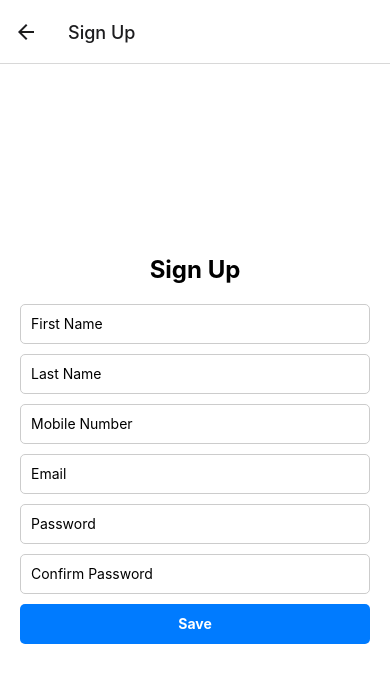
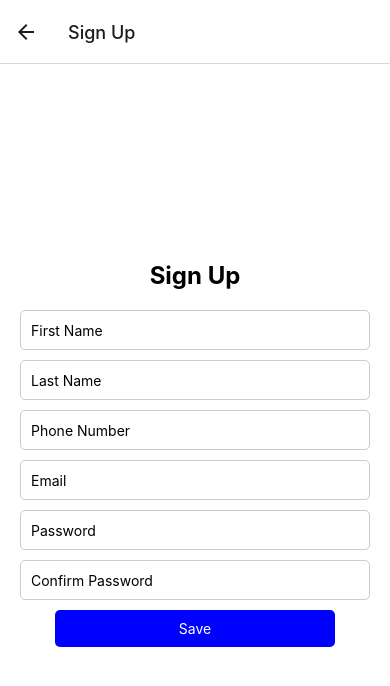
Before and after one commit to imnites/infinity-laundry, a React Native app in the folder frontend/: screen / in a window 390 px wide. Both pictures are taken after a click on the element "Sign up.". Shown: the top 686 px of the page. Built offline with nearby package versions, Linux system fonts and the light colour scheme.

Commit message:
sign up work done

```diff
--- a/frontend/package.json
+++ b/frontend/package.json
@@ -16,10 +16,12 @@
     "@react-navigation/native-stack": "^6.9.23",
     "apollo-link-context": "^1.0.20",
     "apollo-link-http": "^1.5.17",
+    "formik": "^2.4.5",
     "react": "18.2.0",
     "react-native": "0.73.5",
     "react-native-safe-area-context": "^4.9.0",
-    "react-native-screens": "^3.29.0"
+    "react-native-screens": "^3.29.0",
+    "yup": "^1.4.0"
   },
   "devDependencies": {
     "@babel/core": "^7.20.0",
--- a/frontend/src/modules/components/common/Button.tsx
+++ b/frontend/src/modules/components/common/Button.tsx
@@ -19,7 +19,7 @@ const Button = ({name, onPress, loading}: ButtonPropsType) => {
       onPress={onPress}
       disabled={loading}>
       {loading ? (
-        <ActivityIndicator color="white" /> // Show loading indicator while loading is true
+        <ActivityIndicator color="white" />
       ) : (
         <Text style={styles.buttonText}>{name}</Text>
       )}
--- /dev/null
+++ b/frontend/src/modules/components/common/Title.tsx
@@ -0,0 +1,20 @@
+import React from 'react';
+import {Text, StyleSheet} from 'react-native';
+
+interface TitlePropsType {
+  title: string;
+}
+
+const Title: React.FC<TitlePropsType> = ({title}) => {
+  return <Text style={styles.title}>{title}</Text>;
+};
+
+const styles = StyleSheet.create({
+  title: {
+    fontSize: 24,
+    fontWeight: 'bold',
+    marginBottom: 20,
+  },
+});
+
+export default Title;
--- a/frontend/src/modules/components/tabs/components/MachineUsage.tsx
+++ b/frontend/src/modules/components/tabs/components/MachineUsage.tsx
@@ -2,9 +2,7 @@ import React from 'react';
 import {View, Text, TouchableOpacity, StyleSheet} from 'react-native';
 
 const MachineUsage: React.FC = () => {
-  const handleUseMachine = () => {
-    console.log('Use Machine button pressed');
-  };
+  const handleUseMachine = () => {};
 
   return (
     <>
--- a/frontend/src/modules/components/tabs/components/PersonalDetails.tsx
+++ b/frontend/src/modules/components/tabs/components/PersonalDetails.tsx
@@ -2,9 +2,7 @@ import React from 'react';
 import {View, Text, TouchableOpacity, StyleSheet} from 'react-native';
 
 const PersonalDetails: React.FC = () => {
-  const handleEdit = () => {
-    console.log('Use Machine button pressed');
-  };
+  const handleEdit = () => {};
 
   return (
     <>
--- a/frontend/src/modules/screens/SignUpScreen.tsx
+++ b/frontend/src/modules/screens/SignUpScreen.tsx
@@ -1,96 +1,31 @@
-import React, {useState} from 'react';
-import {
-  View,
-  Text,
-  TextInput,
-  TouchableOpacity,
-  StyleSheet,
-} from 'react-native';
+import React from 'react';
+import {View, StyleSheet} from 'react-native';
+import {Formik} from 'formik';
+import Title from '../components/common/Title';
+import SignUpContent from './components/SignUp/SignUpContent';
+import useFormState from './hooks/useFormState';
+import usePutUser from './hooks/usePutUser';
 
 interface SignUpScreenProps {
   navigation: any;
 }
 
 const SignUpScreen: React.FC<SignUpScreenProps> = ({navigation}) => {
-  const [firstName, setFirstName] = useState<string>('');
-  const [lastName, setLastName] = useState<string>('');
-  const [mobileNumber, setMobileNumber] = useState<string>('');
-  const [email, setEmail] = useState<string>('');
-
-  const [password, setPassword] = useState('');
-  const [confirmPassword, setConfirmPassword] = useState('');
-  const [passwordError, setPasswordError] = useState('');
-
-  const handlePasswordChange = (text: string): void => {
-    setPassword(text);
-    setPasswordError('');
-  };
-
-  const handleConfirmPasswordChange = (text: string): void => {
-    setConfirmPassword(text);
-    setPasswordError('');
-  };
-  const handleSave = () => {
-    if (password !== confirmPassword) {
-      setPasswordError('Passwords do not match');
-    } else {
-    }
-    const emailRegex = /^[^\s@]+@[^\s@]+\.[^\s@]+$/;
-    if (!emailRegex.test(email)) {
-      // Handle invalid email format
-    }
-    navigation.navigate('Home Page');
-  };
-
+  const {putUser} = usePutUser();
+  const {initialValues, validationSchema, onSubmit} = useFormState({
+    navigation,
+    putUser,
+  });
   return (
     <View style={styles.container}>
-      <Text style={styles.title}>Sign Up</Text>
-      <TextInput
-        style={styles.input}
-        placeholder="First Name"
-        value={firstName}
-        onChangeText={text => setFirstName(text)}
-      />
-      <TextInput
-        style={styles.input}
-        placeholder="Last Name"
-        value={lastName}
-        onChangeText={text => setLastName(text)}
-      />
-      <TextInput
-        style={styles.input}
-        placeholder="Mobile Number"
-        keyboardType="phone-pad"
-        value={mobileNumber}
-        onChangeText={text => setMobileNumber(text)}
-      />
-      <TextInput
-        style={styles.input}
-        placeholder="Email"
-        keyboardType="email-address"
-        value={email}
-        onChangeText={text => setEmail(text)}
-      />
-      <TextInput
-        style={styles.input}
-        placeholder="Password"
-        secureTextEntry
-        value={password}
-        onChangeText={handlePasswordChange}
-      />
-      <TextInput
-        style={styles.input}
-        placeholder="Confirm Password"
-        secureTextEntry
-        value={confirmPassword}
-        onChangeText={handleConfirmPasswordChange}
-      />
-      {passwordError ? (
-        <Text style={styles.passwordError}>{passwordError}</Text>
-      ) : null}
-      <TouchableOpacity style={styles.saveButton} onPress={handleSave}>
-        <Text style={styles.buttonText}>Save</Text>
-      </TouchableOpacity>
+      <Title title="Sign Up" />
+      <Formik
+        initialValues={initialValues}
+        validationSchema={validationSchema}
+        validateOnChange={false}
+        onSubmit={values => onSubmit(values)}>
+        <SignUpContent />
+      </Formik>
     </View>
   );
 };
@@ -103,36 +38,6 @@ const styles = StyleSheet.create({
     backgroundColor: '#fff',
     paddingHorizontal: 20,
   },
-  title: {
-    fontSize: 24,
-    fontWeight: 'bold',
-    marginBottom: 20,
-  },
-  input: {
-    width: '100%',
-    height: 40,
-    borderWidth: 1,
-    borderColor: '#ccc',
-    borderRadius: 5,
-    marginBottom: 10,
-    paddingHorizontal: 10,
-  },
-  saveButton: {
-    backgroundColor: '#007bff',
-    width: '100%',
-    height: 40,
-    borderRadius: 5,
-    justifyContent: 'center',
-    alignItems: 'center',
-    marginBottom: 10,
-  },
-  buttonText: {
-    color: '#fff',
-    fontWeight: 'bold',
-  },
-  passwordError: {
-    color: 'red',
-  },
 });
 
 export default SignUpScreen;
--- /dev/null
+++ b/frontend/src/modules/screens/components/SignUp/SignUpContent.tsx
@@ -0,0 +1,110 @@
+import React from 'react';
+import {Text, TextInput, StyleSheet} from 'react-native';
+import {useFormikContext} from 'formik';
+import Button from '../../../components/common/Button';
+
+interface FormValues {
+  firstName: string;
+  lastName: string;
+  phoneNumber: string;
+  email: string;
+  password: string;
+  confirmPassword: string;
+}
+
+const SignUpScreen: React.FC = () => {
+  const {
+    handleChange,
+    handleSubmit,
+    values,
+    errors,
+    validateForm,
+    isSubmitting,
+  } = useFormikContext<FormValues>();
+
+  const onSave = async () => {
+    const fault = await validateForm();
+    if (Object.keys(fault).length === 0) {
+      handleSubmit();
+    }
+  };
+
+  return (
+    <>
+      <TextInput
+        style={styles.input}
+        placeholder="First Name"
+        value={values.firstName}
+        onChangeText={handleChange('firstName')}
+      />
+      {errors.firstName && (
+        <Text style={styles.passwordError}>{errors.firstName}</Text>
+      )}
+      <TextInput
+        style={styles.input}
+        placeholder="Last Name"
+        value={values.lastName}
+        onChangeText={handleChange('lastName')}
+      />
+      {errors.lastName && (
+        <Text style={styles.passwordError}>{errors.lastName}</Text>
+      )}
+      <TextInput
+        style={styles.input}
+        placeholder="Phone Number"
+        keyboardType="phone-pad"
+        value={values.phoneNumber}
+        onChangeText={handleChange('phoneNumber')}
+      />
+      {errors.phoneNumber && (
+        <Text style={styles.passwordError}>{errors.phoneNumber}</Text>
+      )}
+      <TextInput
+        style={styles.input}
+        placeholder="Email"
+        keyboardType="email-address"
+        value={values.email}
+        onChangeText={handleChange('email')}
+      />
+      {errors.email && <Text style={styles.passwordError}>{errors.email}</Text>}
+      <TextInput
+        style={styles.input}
+        placeholder="Password"
+        secureTextEntry
+        value={values.password}
+        onChangeText={handleChange('password')}
+      />
+      {errors.password && (
+        <Text style={styles.passwordError}>{errors.password}</Text>
+      )}
+      <TextInput
+        style={styles.input}
+        placeholder="Confirm Password"
+        secureTextEntry
+        value={values.confirmPassword}
+        onChangeText={handleChange('confirmPassword')}
+      />
+      {errors.confirmPassword && (
+        <Text style={styles.passwordError}>{errors.confirmPassword}</Text>
+      )}
+      <Button name="Save" onPress={onSave} loading={isSubmitting} />
+    </>
+  );
+};
+
+const styles = StyleSheet.create({
+  input: {
+    width: '100%',
+    height: 40,
+    borderWidth: 1,
+    borderColor: '#ccc',
+    borderRadius: 5,
+    marginBottom: 10,
+    paddingHorizontal: 10,
+  },
+  passwordError: {
+    color: 'red',
+  },
+});
+
+export default SignUpScreen;
--- /dev/null
+++ b/frontend/src/modules/screens/hooks/useFormState.tsx
@@ -0,0 +1,58 @@
+import * as yup from 'yup';
+import {useCallback} from 'react';
+import {formattedSignUpInput} from '../../utils/signUpUtil';
+
+const validationSchema = yup.object().shape({
+  firstName: yup.string().required('First Name is required'),
+  lastName: yup.string().required('Last Name is required'),
+  phoneNumber: yup
+    .string()
+    .matches(/^[0-9]+$/, 'Phone number must be numeric')
+    .required('Phone Number is required'),
+  email: yup.string().email('Invalid email').required('Email is required'),
+  password: yup
+    .string()
+    .min(8, 'Password must be at least 8 characters')
+    .required('Password is required'),
+  confirmPassword: yup
+    .string()
+    .oneOf([yup.ref('password')], 'Passwords must match')
+    .required('Confirm Password is required'),
+});
+
+interface FormValues {
+  firstName: string;
+  lastName: string;
+  phoneNumber: string;
+  email: string;
+  password: string;
+  confirmPassword: string;
+}
+
+const initialValues: FormValues = {
+  firstName: '',
+  lastName: '',
+  phoneNumber: '',
+  email: '',
+  password: '',
+  confirmPassword: '',
+};
+
+interface FormStatePropsType {
+  navigation: any;
+  putUser: any;
+}
+
+const useFormState = ({navigation, putUser}: FormStatePropsType) => {
+  const onSubmit = useCallback(
+    async (values: FormValues) => {
+      const input = formattedSignUpInput(values);
+      await putUser(input);
+      navigation.navigate('Home Page');
+    },
+    [navigation, putUser],
+  );
+  return {initialValues, validationSchema, onSubmit};
+};
+
+export default useFormState;
--- a/frontend/src/modules/screens/hooks/useLoginHandlers.tsx
+++ b/frontend/src/modules/screens/hooks/useLoginHandlers.tsx
@@ -28,7 +28,7 @@ const useLoginHandlers = ({
     (text: string) =>
       setCredential({
         ...credential,
-        userName: text,
+        password: text,
       }),
     [credential, setCredential],
   );
--- a/frontend/src/modules/screens/hooks/usePutUser.tsx
+++ b/frontend/src/modules/screens/hooks/usePutUser.tsx
@@ -1,8 +1,8 @@
 import {gql, useMutation} from '@apollo/client';
 
 const PUT_USER = gql`
-  mutation putUser($credential: UserInput!) {
-    createUser(userInput: $userInput)
+  mutation putUser($input: UserInput!) {
+    createUser(input: $input)
   }
 `;
 
@@ -21,7 +21,7 @@ interface PhoneNumberType {
 }
 
 const usePutUser = () => {
-  const [putUser, {loading, error}] = useMutation(PUT_USER);
+  const [putUser, {loading}] = useMutation(PUT_USER);
 
   return {
     putUser: async (user: UserType) => {
@@ -36,7 +36,6 @@ const usePutUser = () => {
       }
     },
     loading,
-    error,
   };
 };
 
--- /dev/null
+++ b/frontend/src/modules/utils/signUpUtil.ts
@@ -0,0 +1,22 @@
+interface FormattedSignUpInputType {
+  firstName: string;
+  lastName: string;
+  email: string;
+  phoneNumber: string;
+  password: string;
+  confirmPassword: string;
+}
+
+export const formattedSignUpInput = (userDetails: FormattedSignUpInputType) => {
+  return {
+    firstName: userDetails.firstName,
+    lastName: userDetails.lastName,
+    email: userDetails.email,
+    enabled: true,
+    password: userDetails.password,
+    phoneNumber: {
+      countryCode: '+91',
+      phoneNumber: userDetails.phoneNumber,
+    },
+  };
+};
```
Also changed, not shown: frontend/src/modules/components/tabs/MachineTab.tsx (+2 -8 lines), 1 other file (tests, documents, lock files or other folders).
